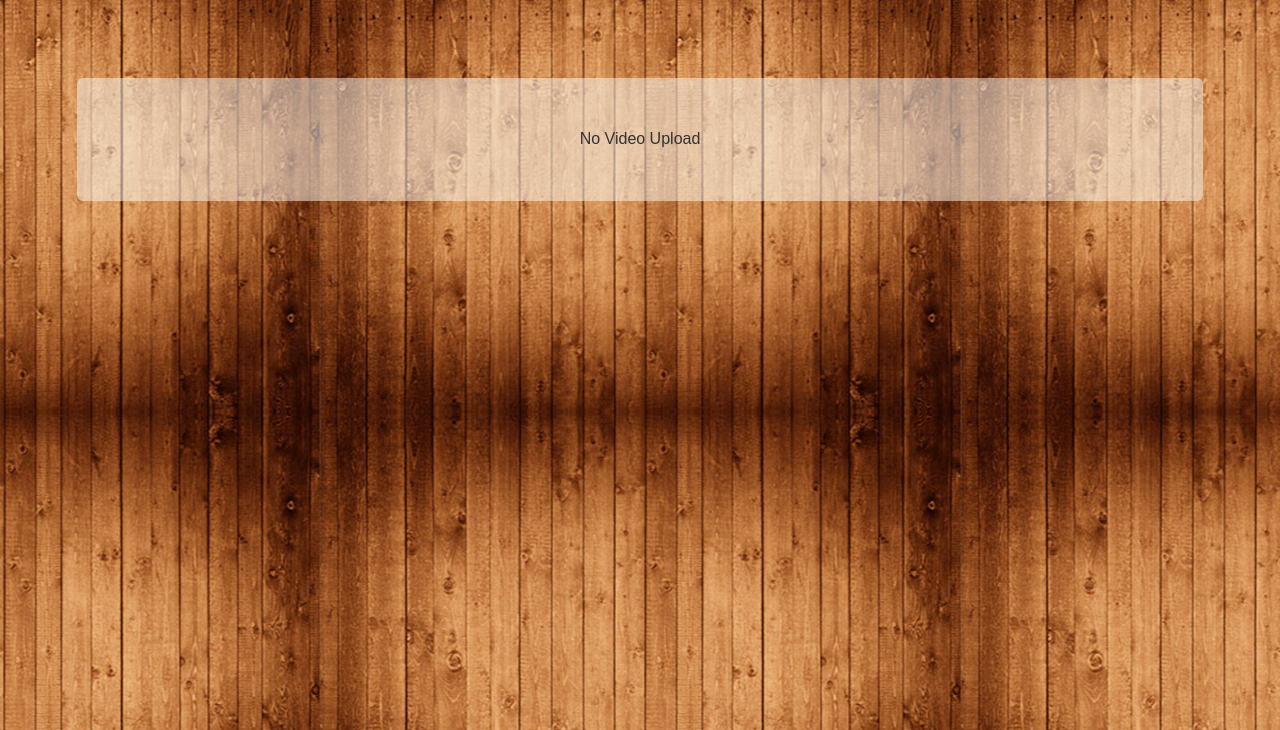
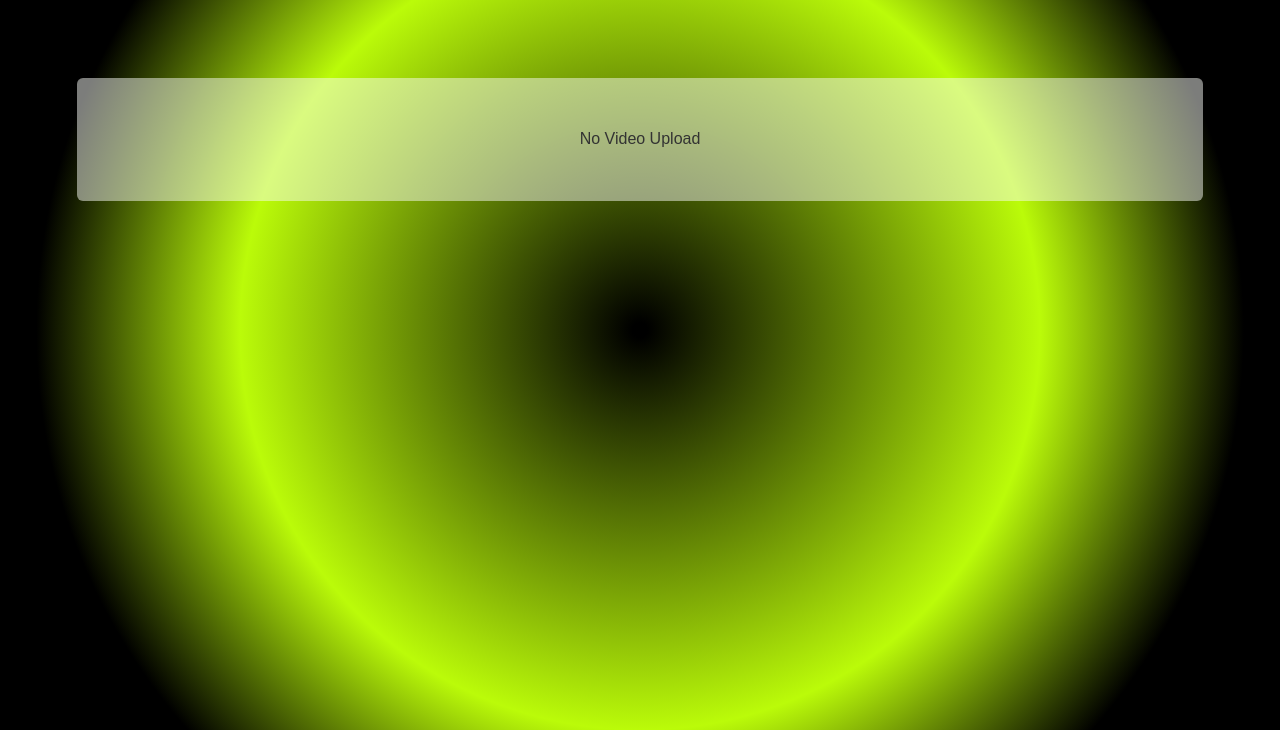
Before and after one commit to jarnailboparai/caronchung_HealthyGainWeightRecipes_896, a plain HTML site: page video_4841.html in a window 1280 px wide. Shown: the part 70-800 px from the top of the page. Drawn offline with Linux system fonts and the light colour scheme.

Commit message:
caronchung_HealthyGainWeightRecipes_896

```diff
--- /dev/null
+++ b/css/colorbg_4841.css
@@ -0,0 +1,22 @@
+.theme_bg
+
+{
+
+	background-image:none;
+
+	background-repeat:no-repeat;
+
+	background-size:cover;
+
+	background: radial-gradient(center , circle cover , rgb(0, 0, 0) 1% , rgb(187, 251, 9) 53% , rgb(0, 0, 0) 80%);
+background: -o-radial-gradient(center , circle cover , rgb(0, 0, 0) 1% , rgb(187, 251, 9) 53% , rgb(0, 0, 0) 80%);
+background: -ms-radial-gradient(center , circle cover , rgb(0, 0, 0) 1% , rgb(187, 251, 9) 53% , rgb(0, 0, 0) 80%);
+background: -moz-radial-gradient(center , circle cover , rgb(0, 0, 0) 1% , rgb(187, 251, 9) 53% , rgb(0, 0, 0) 80%);
+background: -webkit-radial-gradient(center , circle cover , rgb(0, 0, 0) 1% , rgb(187, 251, 9) 53% , rgb(0, 0, 0) 80%);
+
+
+
+
+
+
+}
--- a/video_4841.html
+++ b/video_4841.html
@@ -18,7 +18,7 @@
 
 <link rel="stylesheet" href="css/common_layout.css" />
 
-<!--ThemeSetting-->
+<link rel="stylesheet" href="css/colorbg_4841.css" />
 
 <script src="js/jquery_1.9.1.js"></script>
 
```
